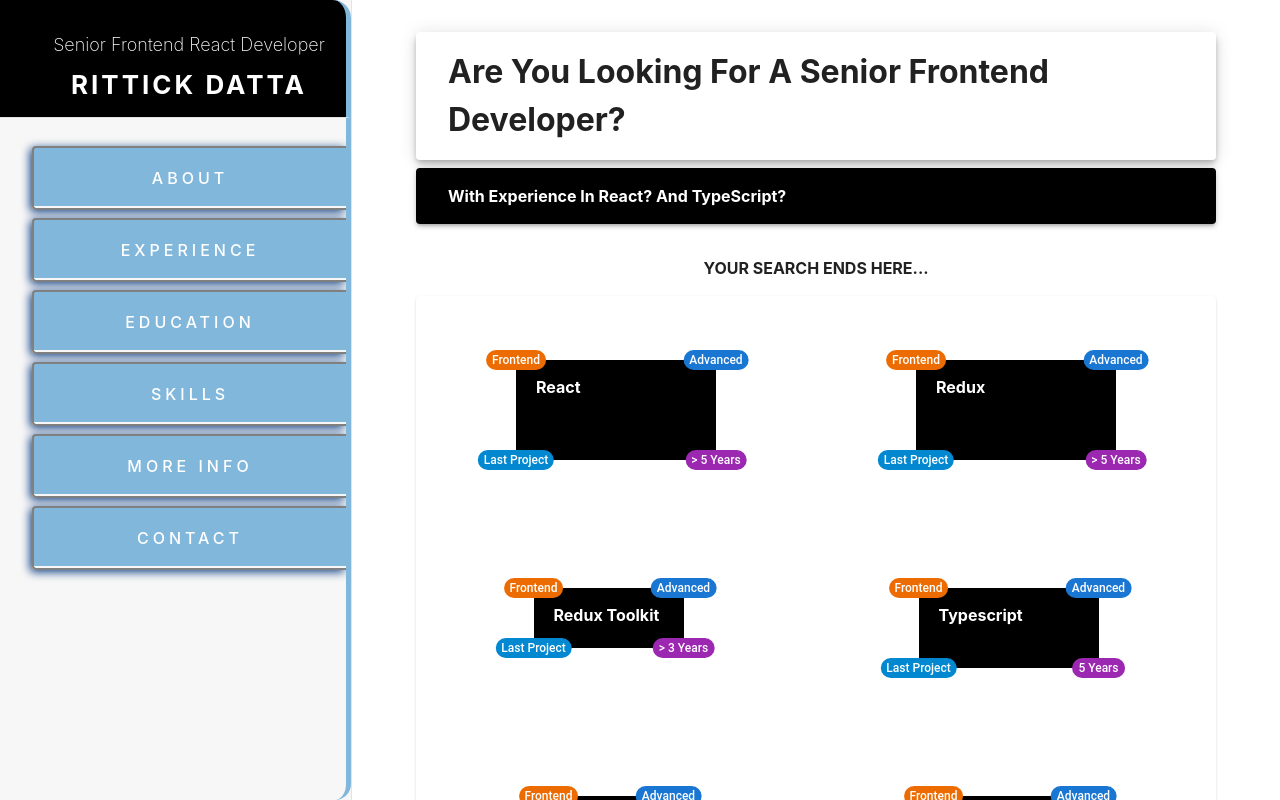
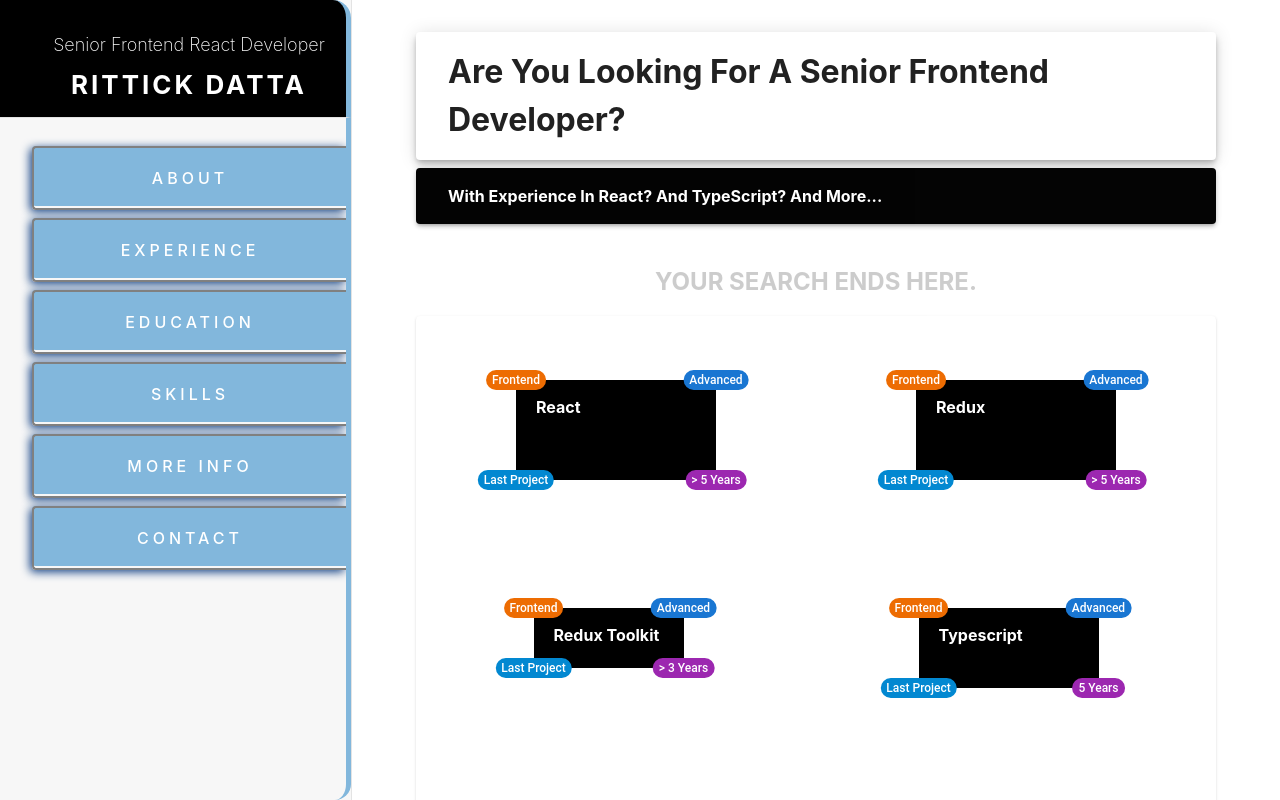
Before and after one commit to RittickDatta/portfolio-website, a React (Create React App) app in the folder my-portfolio-website/: page /about-me in a window 1280 px wide. Built offline with nearby package versions, Linux system fonts and the light colour scheme.

Commit message:
Update: animation refinement; Auto scroll to prompt user;

```diff
--- a/my-portfolio-website/src/routes/About-me.tsx
+++ b/my-portfolio-website/src/routes/About-me.tsx
@@ -95,6 +95,17 @@ function getSkillPills() {
   ));
 }
 
+const handleScrollTo = () => {
+  const element = document.getElementById("skill-pill-section");
+  if (element) {
+    element.scrollIntoView({ behavior: "smooth" });
+  }
+};
+
+setTimeout(() => {
+  handleScrollTo();
+}, 6000);
+
 export default function AboutMe() {
   const { aboutMe } = data;
   return (
@@ -113,6 +124,7 @@ export default function AboutMe() {
             fontSize: "2rem",
           }}
           elevation={6}
+          className="firstQuestion"
         >
           Are you looking for a senior frontend developer?
         </Paper>
@@ -124,23 +136,26 @@ export default function AboutMe() {
             color: "white",
           }}
           elevation={3}
+          className="secondQuestion"
         >
-          With Experience in React? And TypeScript?
+          With Experience in React? And TypeScript? And More...
         </Paper>
         <Box>
           <Paper
             sx={{
-              marginTop: "1rem",
+              marginTop: "1.5rem",
               padding: "1rem 2rem",
               display: "flex",
               justifyContent: "space-around",
+              fontSize: "1.5rem",
             }}
             elevation={0.5}
+            className="searchEnds"
           >
-            YOUR SEARCH ENDS HERE...
+            YOUR SEARCH ENDS HERE.
           </Paper>
         </Box>
-        <Box sx={{}}>
+        <Box sx={{}} id="skill-pill-section">
           <Paper
             sx={{
               display: "flex",
--- a/my-portfolio-website/src/styles/about-me.css
+++ b/my-portfolio-website/src/styles/about-me.css
@@ -12,6 +12,27 @@
   animation-fill-mode: forwards;
 }
 
+.firstQuestion {
+  animation: fadeInAnimation ease-in-out 3s;
+  animation-delay: 400ms;
+  animation-iteration-count: 1;
+  animation-fill-mode: backwards;
+}
+
+.secondQuestion {
+  animation: fadeInAnimation ease-in-out 5s;
+  animation-delay: 900ms;
+  animation-iteration-count: 1;
+  animation-fill-mode: backwards;
+}
+
+.searchEnds {
+  animation: fadeInAnimation ease-in-out 10s;
+  animation-delay: 2200ms;
+  animation-iteration-count: 1;
+  animation-fill-mode: backwards;
+}
+
 @keyframes fadeInAnimation {
   0% {
     opacity: 0;
@@ -19,5 +40,4 @@
   100% {
     opacity: 1;
   }
-
 }
```
Lines whose indentation alone changed are shown as unchanged.
